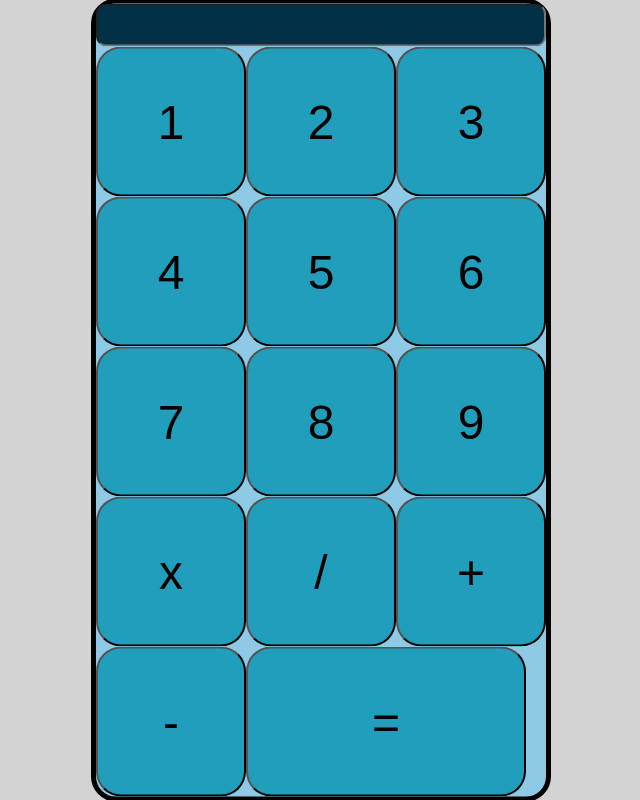
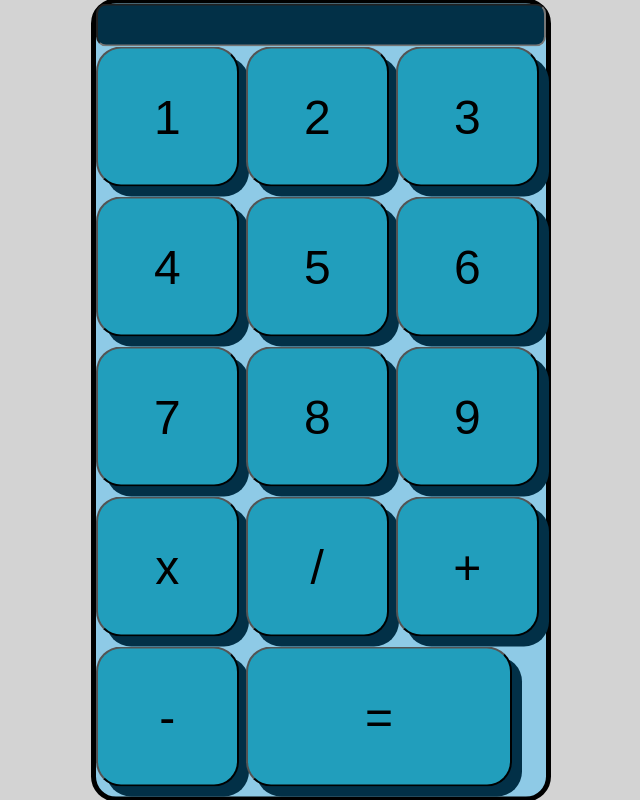
Before and after one commit to StMather/Index, a plain HTML site: page Index.html in a window 1280 px wide. Shown: the whole page, without its empty margins (319-959 px from the left). Drawn offline with Linux system fonts and the light colour scheme.

Commit message:
Adding depth to buttons

```diff
--- a/IndexCSS.css
+++ b/IndexCSS.css
@@ -6,12 +6,13 @@ body{
 /*button style*/
 button{
 
-    height: 150px;
-    width: 100%;
+    height: 140px;
+    width: 95%;
     background-color: #219ebc;
     font-size: xxx-large;
     text-align: center;
     border-radius: 25px;
+    box-shadow: 10px 10px #023047;
 }
 /*button when hoved over*/
 button:hover{
```
